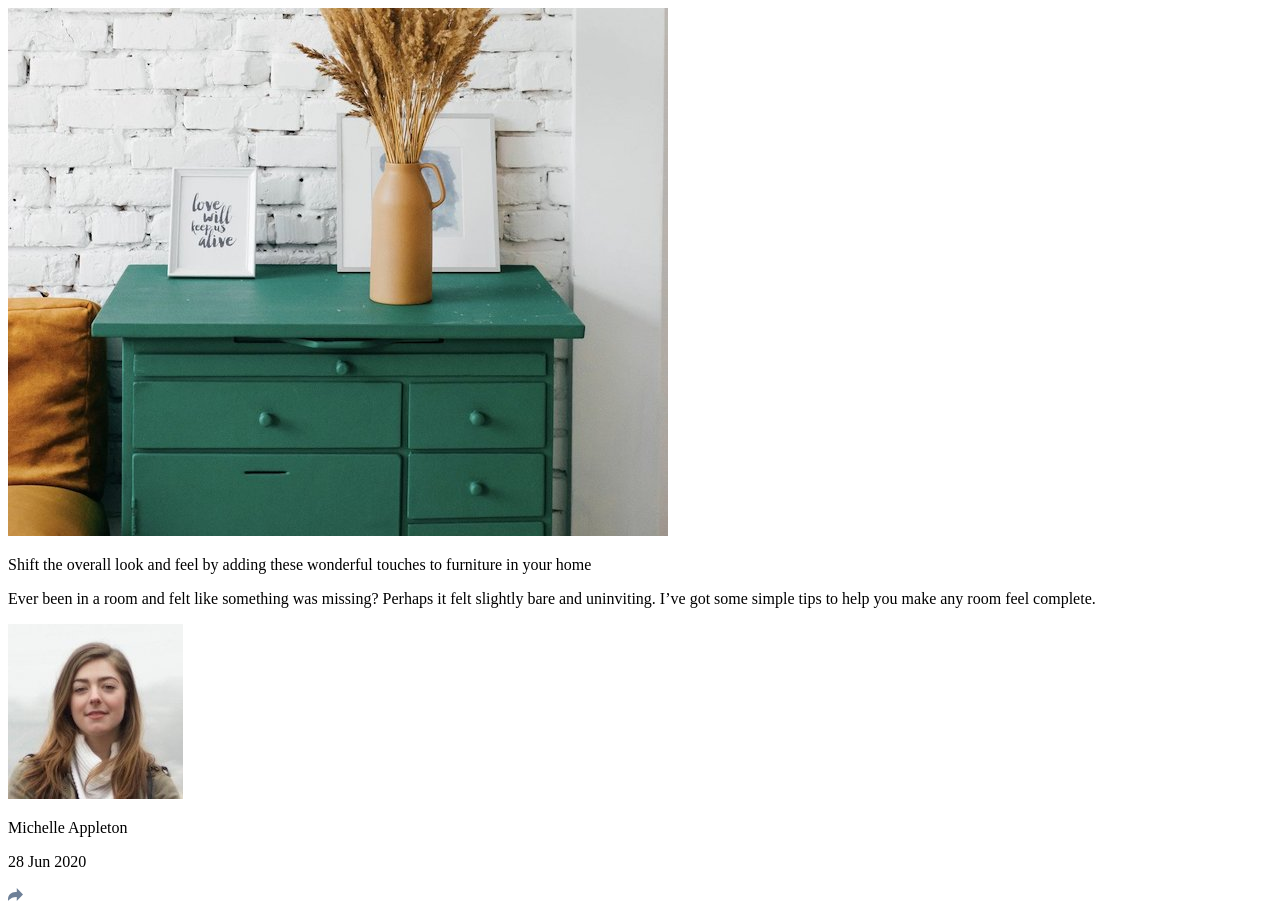
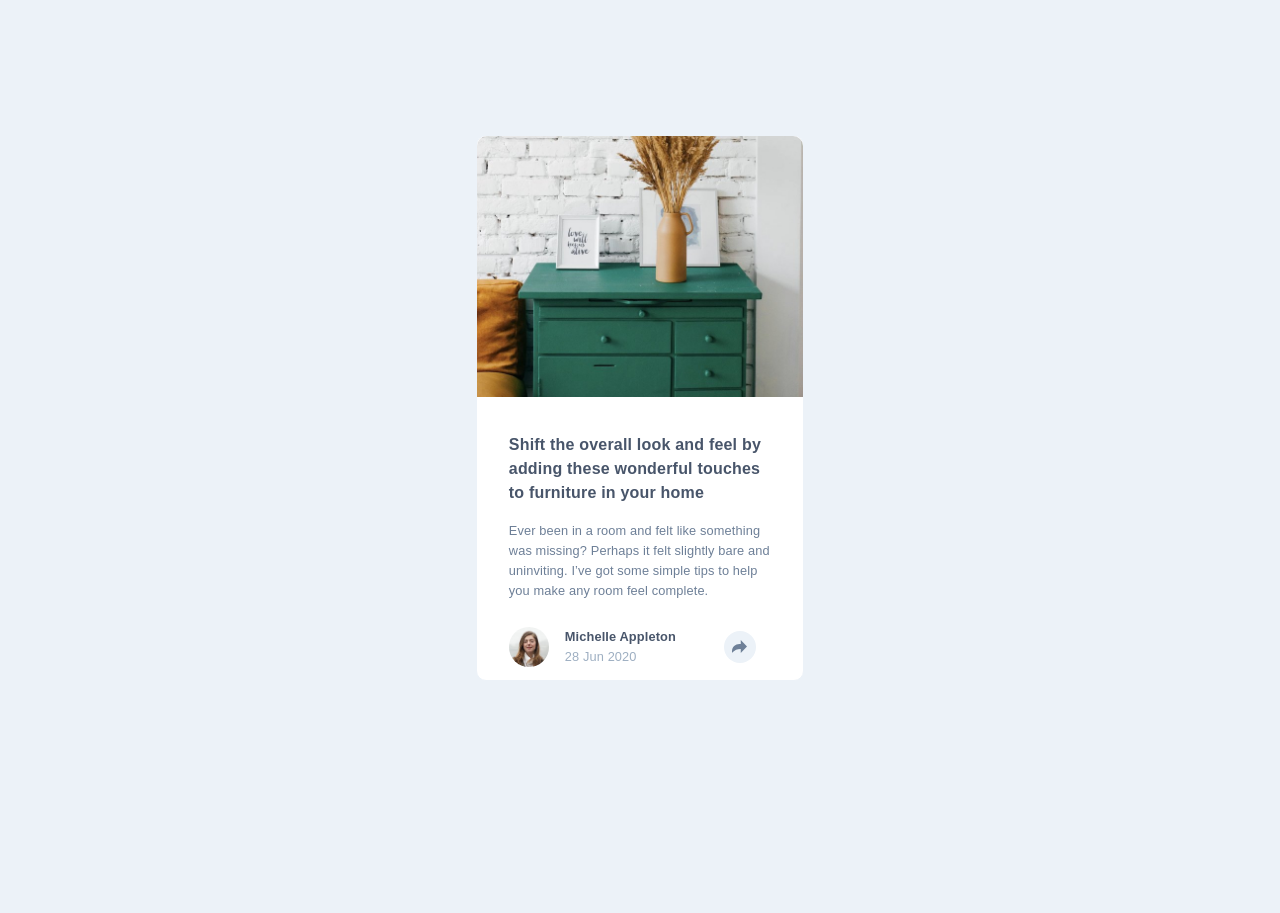
Before and after one commit to ivanorsolic95/article-preview-component, a plain HTML site: page index.html in a window 1280 px wide. After the commit the page ends 808 px from the top, so only its background shows below. Drawn offline with Linux system fonts and the light colour scheme.

Commit message:
Rearrange HTML content to adjust it for different screen sizes

```diff
--- a/index.html
+++ b/index.html
@@ -2,36 +2,69 @@
 <html lang="en">
 <head>
   <meta charset="UTF-8">
-  <meta name="viewport" content="width=device-width, initial-scale=1.0"> <!-- displays site properly based on user's device -->
+  <meta name="viewport" content="width=device-width, initial-scale=1.0">
 
   <link rel="icon" type="image/png" sizes="32x32" href="./images/favicon-32x32.png">
+  <link rel="stylesheet" href="./css/style.css">
+  <script defer src="./toggle.js"></script>
 
   <title>Frontend Mentor | Article preview component</title>
 
 </head>
 <body>
   <main>
-    <div>
-      <img src="./images/drawers.jpg" alt="Drawers">
-      <div>
-        <p>
+    <div class="article-container">
+
+      <img class="image" src="./images/drawers.jpg" alt="Drawers">
+
+      <div class="article-content">
+        <p class="article-title">
           Shift the overall look and feel by adding these wonderful
           touches to furniture in your home
         </p>
-        <p>
+
+        <p class="article-text">
           Ever been in a room and felt like something was missing? Perhaps
           it felt slightly bare and uninviting. I’ve got some simple tips
           to help you make any room feel complete.
         </p>
-        <div>
-          <img src="./images/avatar-michelle.jpg" alt="Michelle">
-          <div>
-            <p>Michelle Appleton</p>
-            <p>28 Jun 2020</p>
+
+        <div id="text-bubble" class="text-bubble">
+          <div class="bubble-content">
+            <p class="share">Share</p>
+            <div class="social-media-icons">
+              <img src="./images/icon-facebook.svg" alt="Facebook icon">
+              <img src="./images/icon-twitter.svg" alt="Twitter icon">
+              <img src="./images/icon-pinterest.svg" alt="Pinterest icon">
+            </div>
           </div>
+          <div class="triangle"></div>
         </div>
-        <img src="./images/icon-share.svg" alt="Share article icon">
+
+        <div id="show" class="author-container">
+          <div class="article-info">
+            <img class="avatar" src="./images/avatar-michelle.jpg" alt="Michelle">
+            <p class="author-name">Michelle Appleton <br><span class="article-date">28 Jun 2020</span></p>
+          </div>
+          <button class="share-icon" id="share-button">
+            <img src="./images/icon-share.svg" alt="Share article icon">
+          </button>
+        </div>
+
+        <div id="hide" class="author-container">
+          <div class="social-media-links">
+              <p class="share">Share</p>
+              <img src="./images/icon-facebook.svg" alt="Facebook icon">
+              <img src="./images/icon-twitter.svg" alt="Twitter icon">
+              <img src="./images/icon-pinterest.svg" alt="Pinterest icon">
+          </div>
+          <button class="share-icon" id="share-button">
+            <img src="./images/icon-share.svg" alt="Share article icon">
+          </button>
+        </div>
+
       </div>
+
     </div>
   </main>
 </body>
```
